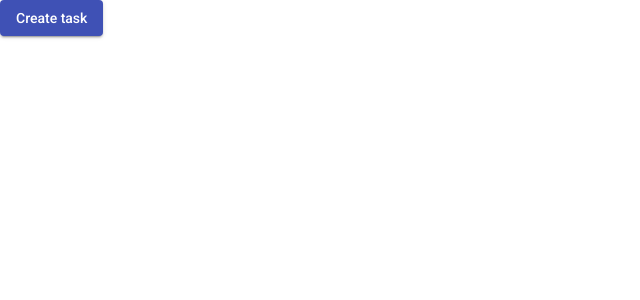
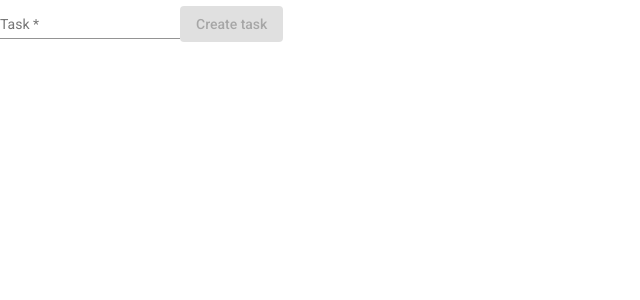
Before and after one commit to jekabsmilbrets/jira-logger, an Angular app: page /#/tasks/list in a window 1280 px wide. Shown: the top 300 px of the page, without its empty margins (0-640 px from the left). Built offline with nearby package versions, Linux system fonts and the light colour scheme.

Commit message:
Updated View TasksComponent, added Input field for Task Creation, async duplicate task name check;

```diff
--- a/src/app/modules/task/task.module.ts
+++ b/src/app/modules/task/task.module.ts
@@ -1,9 +1,12 @@
 import { CommonModule } from '@angular/common';
 import { NgModule } from '@angular/core';
+import { ReactiveFormsModule } from '@angular/forms';
 import { MatButtonModule } from '@angular/material/button';
 import { MatButtonToggleModule } from '@angular/material/button-toggle';
 import { MatCardModule } from '@angular/material/card';
+import { MatFormFieldModule } from '@angular/material/form-field';
 import { MatIconModule } from '@angular/material/icon';
+import { MatInputModule } from '@angular/material/input';
 
 import { TaskListComponent } from './components/task-list/task-list.component';
 import { TaskComponent } from './components/task/task.component';
@@ -26,11 +29,14 @@ import { TimerComponent } from './views/timer/timer.component';
   ],
   imports: [
     CommonModule,
+    ReactiveFormsModule,
     TaskRoutingModule,
     MatCardModule,
     MatIconModule,
     MatButtonModule,
     MatButtonToggleModule,
+    MatFormFieldModule,
+    MatInputModule,
   ],
   providers: [
     TasksService,
--- a/src/app/modules/task/views/tasks/tasks.component.html
+++ b/src/app/modules/task/views/tasks/tasks.component.html
@@ -1,4 +1,12 @@
-<button (click)="createTask()" color="primary" mat-raised-button>Create task</button>
+<form (ngSubmit)="createTask()" [formGroup]="createTaskForm">
+  <mat-form-field>
+    <mat-label>Task</mat-label>
+    <input formControlName="name" matInput>
+  </mat-form-field>
+
+  <button [disabled]="!createTaskForm.valid" color="primary" mat-raised-button>Create task</button>
+</form>
+
 <app-task-list (remove)="onRemove($event)"
                (update)="onUpdate($event)"
                [tasks]="tasks$ | async"></app-task-list>
--- a/src/app/modules/task/views/tasks/tasks.component.ts
+++ b/src/app/modules/task/views/tasks/tasks.component.ts
@@ -1,4 +1,5 @@
 import { Component, OnInit } from '@angular/core';
+import { FormGroup, FormControl, Validators, AbstractControl } from '@angular/forms';
 
 import { Observable, take, of, iif, switchMap } from 'rxjs';
 
@@ -14,6 +15,28 @@ import { TasksService } from '@task/services/tasks.service';
 })
 export class TasksComponent implements OnInit {
   public tasks$: Observable<Task[]>;
+  public createTaskForm: FormGroup = new FormGroup({
+    name: new FormControl(
+      undefined,
+      [Validators.required],
+      [
+        (control: AbstractControl) => this.tasks$
+                                          .pipe(
+                                            take(1),
+                                            switchMap(
+                                              (tasks: Task[]) => {
+                                                const value = control.value;
+
+                                                if (tasks.find((task) => task.name === value)) {
+                                                  return of({'duplicate-task': true});
+                                                }
+
+                                                return of(null);
+                                              },
+                                            ),
+                                          ),
+      ]),
+  });
 
   constructor(
     private tasksService: TasksService,
@@ -31,17 +54,16 @@ export class TasksComponent implements OnInit {
 
   public createTask(): void {
     const task = new Task({
-      name: 'MTET-' + (Math.floor(Math.random() * 10000) + 10000).toString().substring(1),
+      name: this.createTaskForm.get('name')?.value,
     });
-
-    task.startTimeLog('test');
-    task.stopTimeLog();
 
     this.tasksService.create(task)
         .pipe(
           take(1),
         )
-        .subscribe();
+        .subscribe(
+          () => this.createTaskForm.reset(),
+        );
   }
 
   public onUpdate([task, action]: [Task, TaskUpdateActionEnum]): void {
```
